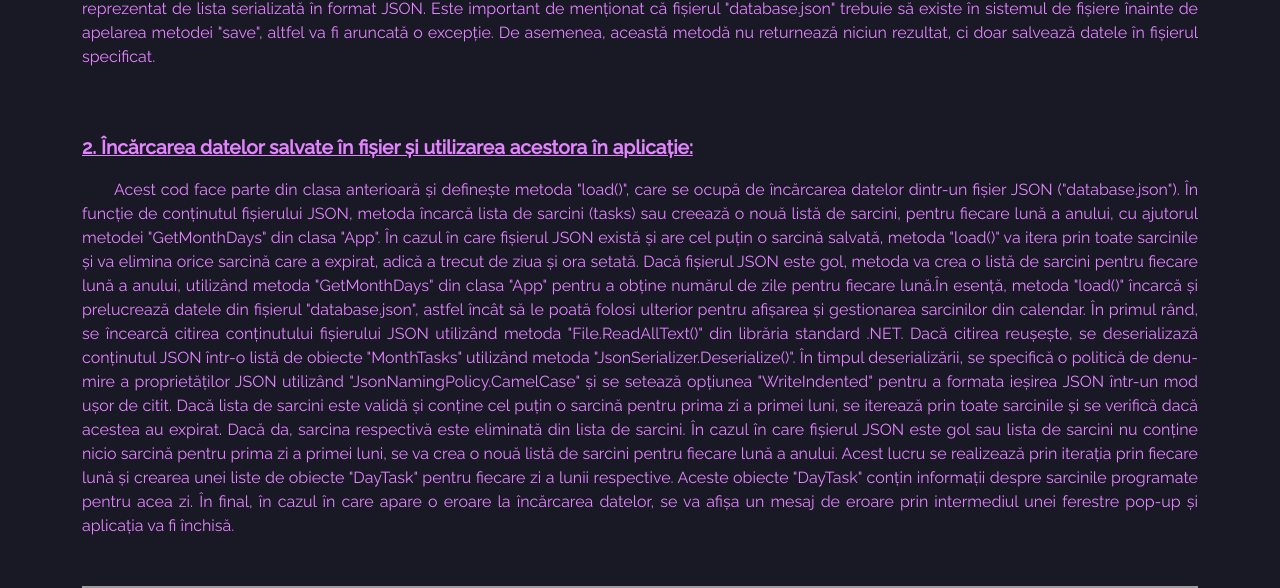
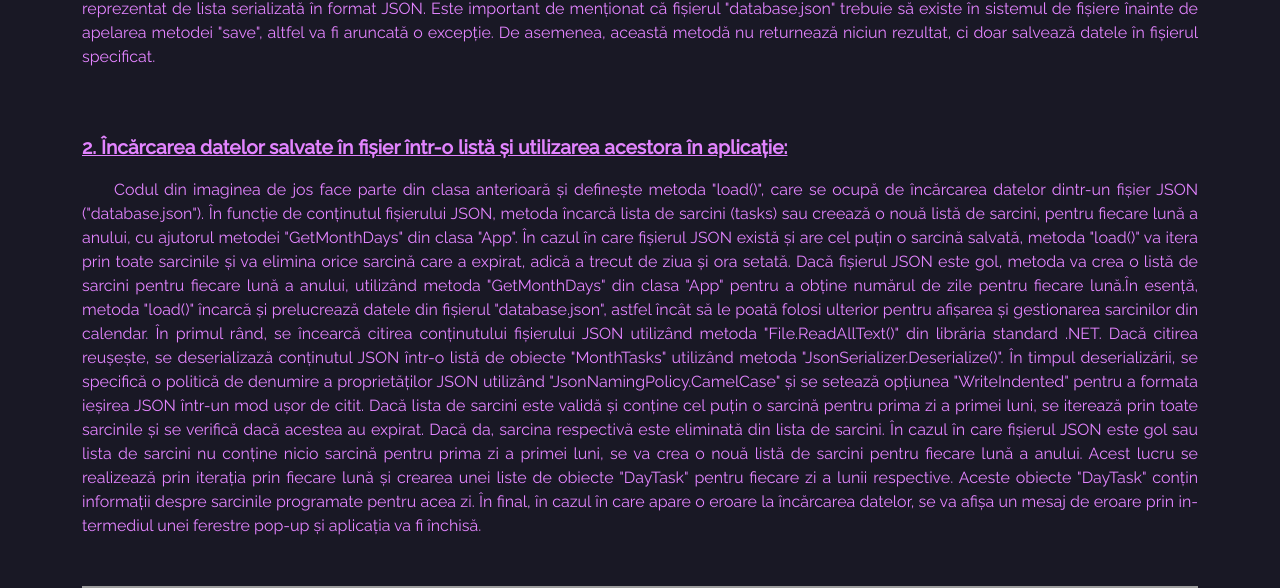
Before and after one commit to FloreaClaudiu21/-ITask-SessionofScientificCommunications-PresentationWebsite, a React (Create React App) app: page /howitworks in a window 1280 px wide. Shown: the part 5496-6084 px from the top of the page. Built offline with nearby package versions, Linux system fonts and the light colour scheme; grey boxes are pictures that could not be loaded.

Commit message:
small bug fix

```diff
--- a/src/pages/howitworks/index.js
+++ b/src/pages/howitworks/index.js
@@ -325,23 +325,23 @@ export const HowItWorks = () => {
 				>
 					<Col lg="12">
 						<p className="d-flex-title">
-							2. Încărcarea datelor salvate în fișier și utilizarea acestora în
-							aplicație:
+							2. Încărcarea datelor salvate în fișier într-o listă și utilizarea
+							acestora în aplicație:
 						</p>
 						<p className="d-flex-desc">
-							Acest cod face parte din clasa anterioară și definește metoda
-							"load()", care se ocupă de încărcarea datelor dintr-un fișier JSON
-							("database.json"). În funcție de conținutul fișierului JSON,
-							metoda încarcă lista de sarcini (tasks) sau creează o nouă listă
-							de sarcini, pentru fiecare lună a anului, cu ajutorul metodei
-							"GetMonthDays" din clasa "App". În cazul în care fișierul JSON
-							există și are cel puțin o sarcină salvată, metoda "load()" va
-							itera prin toate sarcinile și va elimina orice sarcină care a
-							expirat, adică a trecut de ziua și ora setată. Dacă fișierul JSON
-							este gol, metoda va crea o listă de sarcini pentru fiecare lună a
-							anului, utilizând metoda "GetMonthDays" din clasa "App" pentru a
-							obține numărul de zile pentru fiecare lună.În esență, metoda
-							"load()" încarcă și prelucrează datele din fișierul
+							Codul din imaginea de jos face parte din clasa anterioară și
+							definește metoda "load()", care se ocupă de încărcarea datelor
+							dintr-un fișier JSON ("database.json"). În funcție de conținutul
+							fișierului JSON, metoda încarcă lista de sarcini (tasks) sau
+							creează o nouă listă de sarcini, pentru fiecare lună a anului, cu
+							ajutorul metodei "GetMonthDays" din clasa "App". În cazul în care
+							fișierul JSON există și are cel puțin o sarcină salvată, metoda
+							"load()" va itera prin toate sarcinile și va elimina orice sarcină
+							care a expirat, adică a trecut de ziua și ora setată. Dacă
+							fișierul JSON este gol, metoda va crea o listă de sarcini pentru
+							fiecare lună a anului, utilizând metoda "GetMonthDays" din clasa
+							"App" pentru a obține numărul de zile pentru fiecare lună.În
+							esență, metoda "load()" încarcă și prelucrează datele din fișierul
 							"database.json", astfel încât să le poată folosi ulterior pentru
 							afișarea și gestionarea sarcinilor din calendar. În primul rând,
 							se încearcă citirea conținutului fișierului JSON utilizând metoda
```
